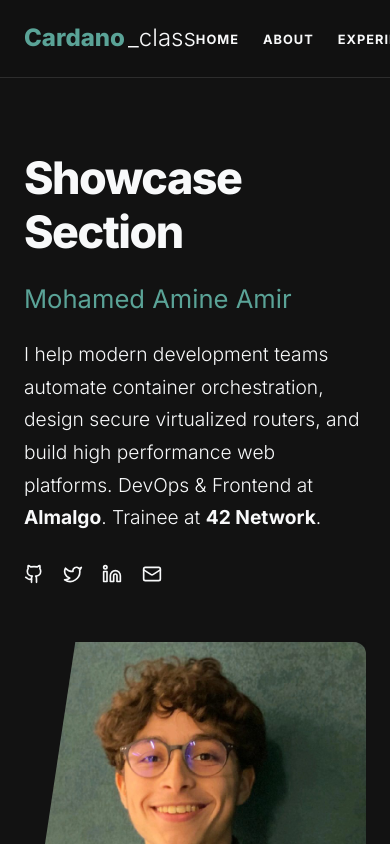
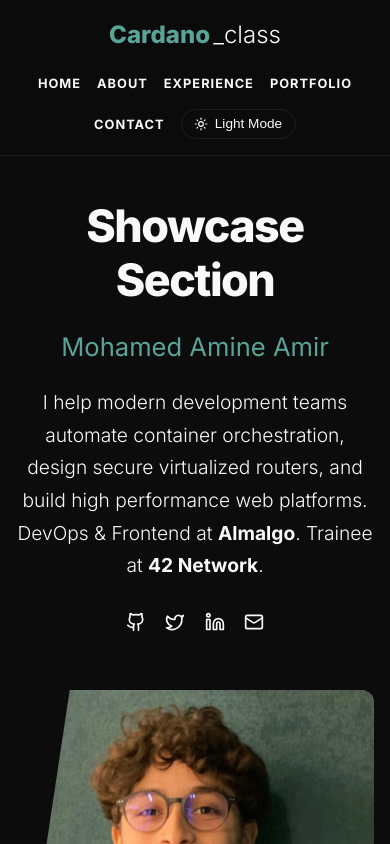
Before and after one commit to Cardano04class/portfolio-website, a React (Vite) app: page / in a window 390 px wide. Shown: the top 844 px of the page. Built offline with nearby package versions, Linux system fonts and the light colour scheme.

Commit message:
feat: implement cursor-originated view transition circular theme reveal

```diff
--- a/src/index.css
+++ b/src/index.css
@@ -3,27 +3,27 @@
 :root {
   --primary-color: #478079;
   --primary-hover: #2c4f4a;
-  --bg-color: #ffffff;
-  --bg-card: #f8f9fa;
-  --text-main: #212529;
-  --text-muted: #6c757d;
-  --border-color: #dee2e6;
-  --navbar-bg: rgba(255, 255, 255, 0.95);
-  --box-shadow: 0 0.5rem 1rem rgba(0, 0, 0, 0.05);
+  --bg-color: #fffcf3;
+  --bg-card: #fcf9f2;
+  --text-main: #111111;
+  --text-muted: #555555;
+  --border-color: rgba(0, 0, 0, 0.08);
+  --navbar-bg: rgba(255, 252, 243, 0.92);
+  --box-shadow: 0 0.5rem 1rem rgba(0, 0, 0, 0.04);
   --font-sans: 'Inter', -apple-system, sans-serif;
-  --transition: all 0.3s ease-in-out;
+  --transition: all 0.5s cubic-bezier(0.4, 0, 0.2, 1);
 }
 
 [data-theme='dark'] {
   --primary-color: #5aa397;
   --primary-hover: #7dbdb1;
-  --bg-color: #121212;
-  --bg-card: #1e1e1e;
+  --bg-color: #0c0c0c;
+  --bg-card: #141414;
   --text-main: #f8f9fa;
-  --text-muted: #adb5bd;
-  --border-color: #2d2d2d;
-  --navbar-bg: rgba(18, 18, 18, 0.95);
-  --box-shadow: 0 0.5rem 1rem rgba(0, 0, 0, 0.3);
+  --text-muted: #a0a0a0;
+  --border-color: rgba(255, 255, 255, 0.08);
+  --navbar-bg: rgba(12, 12, 12, 0.92);
+  --box-shadow: 0 0.5rem 1rem rgba(0, 0, 0, 0.4);
 }
 
 * {
@@ -41,7 +41,7 @@ body {
   color: var(--text-main);
   font-family: var(--font-sans);
   line-height: 1.6;
-  transition: background-color 0.3s ease, color 0.3s ease;
+  transition: background-color 0.5s cubic-bezier(0.4, 0, 0.2, 1), color 0.5s cubic-bezier(0.4, 0, 0.2, 1), border-color 0.5s cubic-bezier(0.4, 0, 0.2, 1);
   overflow-x: hidden;
 }
 
@@ -570,3 +570,111 @@ footer.adritian-footer {
   font-size: 0.9rem;
   color: var(--text-muted);
 }
+
+/* --- High-Fidelity Mobile Responsiveness Upgrades --- */
+@media (max-width: 768px) {
+  /* Navbar responsiveness */
+  .adritian-navbar {
+    flex-direction: column;
+    gap: 1rem;
+    padding: 1rem 0.5rem;
+  }
+  .nav-menu {
+    flex-wrap: wrap;
+    justify-content: center;
+    gap: 0.8rem 1rem;
+  }
+
+  /* Container margins */
+  .adritian-container {
+    padding: 8rem 1rem 2rem;
+  }
+
+  /* Hero centering */
+  .hero-showcase {
+    text-align: center;
+  }
+  .platform-icons-row {
+    justify-content: center;
+  }
+
+  /* Profile centering and float reset */
+  .profile-box-showcase, .profile-box-about {
+    justify-content: center;
+  }
+
+  /* About split centering */
+  .about-columns-split {
+    gap: 2rem;
+  }
+  .about-columns-split .my-auto {
+    text-align: center;
+  }
+
+  /* Interactive job timeline */
+  .experience-layout-split {
+    gap: 1.5rem;
+  }
+  .experience-block-item {
+    margin-bottom: 0.8rem;
+    padding: 1.2rem;
+    background-color: var(--bg-card);
+    border-radius: 8px;
+    border: 1px solid var(--border-color);
+    border-left: 4px solid var(--border-color);
+  }
+  .experience-block-item.active {
+    border-left-color: var(--primary-color);
+    background-color: rgba(71, 128, 121, 0.04);
+  }
+  .exp-detail-card {
+    padding: 1.5rem;
+  }
+}
+
+@media (max-width: 991px) {
+  /* Alternating portfolio showcases layout consistency on mobile (Image first, text below) */
+  .adritian-work-row {
+    display: flex;
+    flex-direction: column;
+    gap: 2rem;
+    padding: 2rem 0;
+    text-align: center;
+  }
+  .adritian-work-row.reverse-row {
+    display: flex;
+    flex-direction: column;
+  }
+  .adritian-work-row:not(.reverse-row) {
+    flex-direction: column-reverse;
+  }
+  .adritian-work-row > div {
+    width: 100%;
+  }
+  .work-image-frame {
+    max-width: 480px;
+    margin: 0 auto;
+  }
+}
+
+/* --- State-of-the-Art Liquid View Transition Reveal --- */
+::view-transition-old(root),
+::view-transition-new(root) {
+  animation: none;
+  mix-blend-mode: normal;
+}
+
+/* Ensure the incoming theme is layered correctly on top of the old theme during swipe */
+::view-transition-old(root) {
+  z-index: 1;
+}
+::view-transition-new(root) {
+  z-index: 9999;
+}
+
+[data-theme='dark']::view-transition-old(root) {
+  z-index: 9999;
+}
+[data-theme='dark']::view-transition-new(root) {
+  z-index: 1;
+}
```
Also changed, not shown: src/App.tsx (+46 -2 lines).
